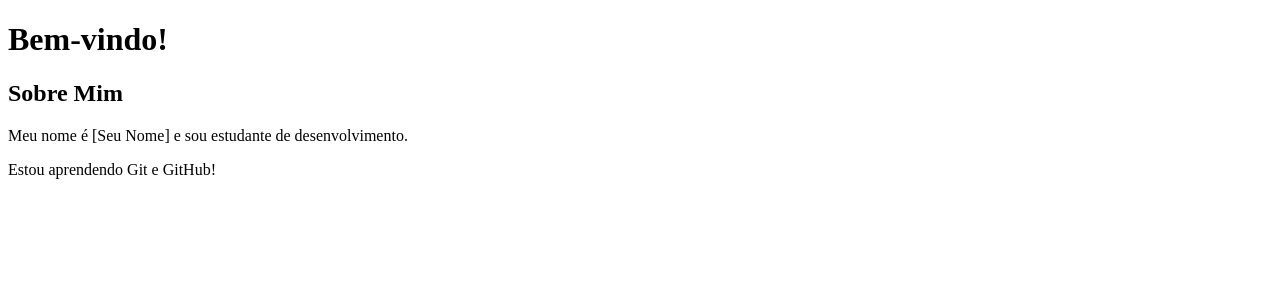
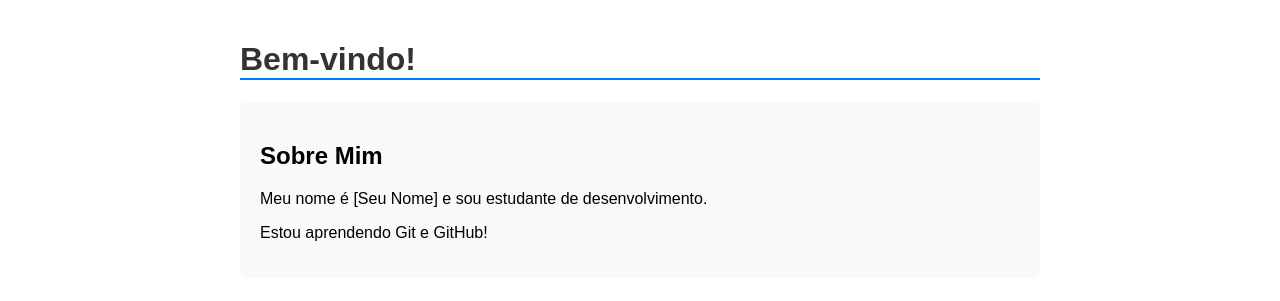
Before and after one commit to gabrielcamargo-cpu/minha-pagina-pessoal, a plain HTML site: page index.html in a window 1280 px wide. Drawn offline with Linux system fonts and the light colour scheme.

Commit message:
fix: conecta arquivo CSS ao HTML

```diff
--- a/index.html
+++ b/index.html
@@ -3,7 +3,7 @@
 <head>
     <meta charset="UTF-8">
     <title>Minha Página</title>
-</head>
+</head><link rel="stylesheet" href="style.css">
 <body>
     <h1>Bem-vindo!</h1>
 	<section id="sobre">
--- a/style.css
+++ b/style.css
@@ -8,3 +8,10 @@ body {
 h1 {
     color: #333;
     border-bottom: 2px solid #007bff;
+}
+
+#sobre {
+    background-color: #f8f9fa;
+    padding: 20px;
+    border-radius: 8px;
+}
```
